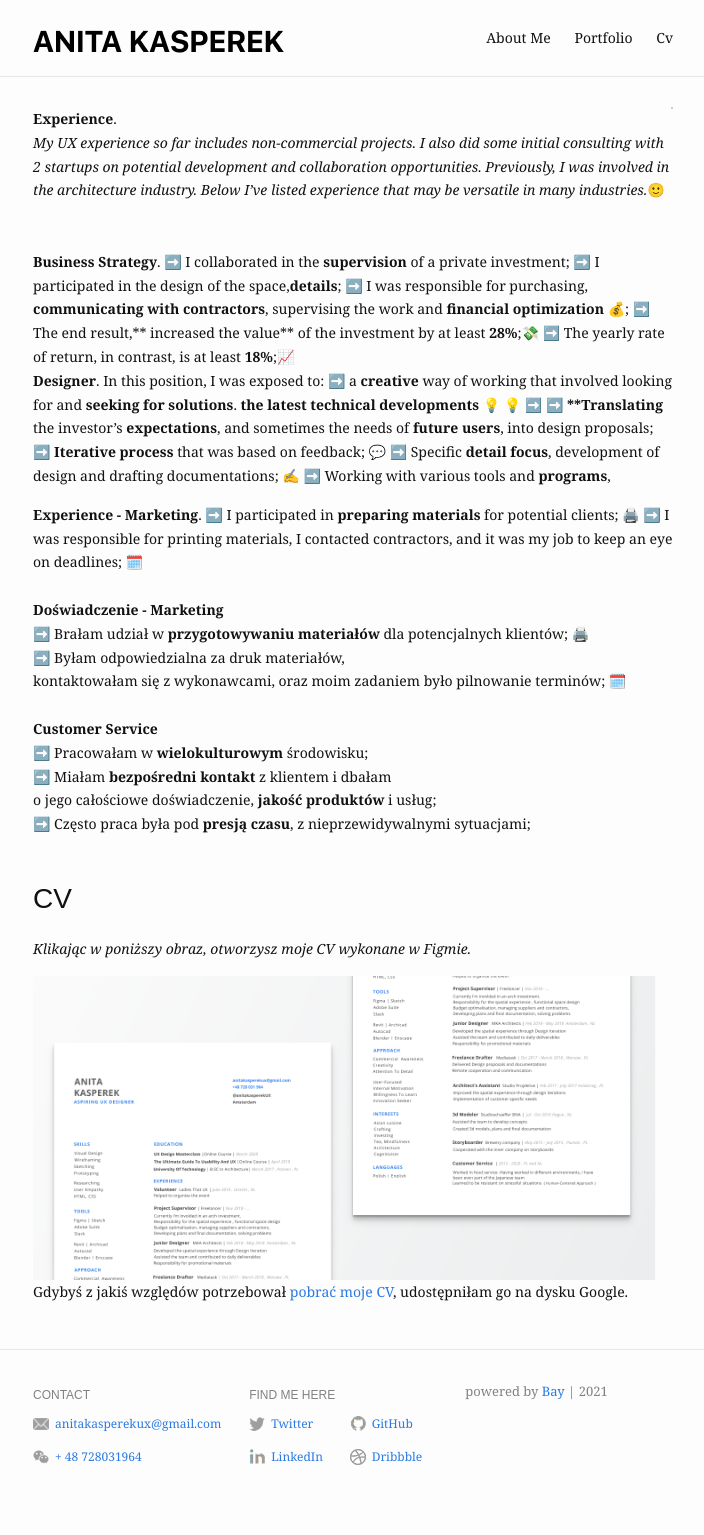
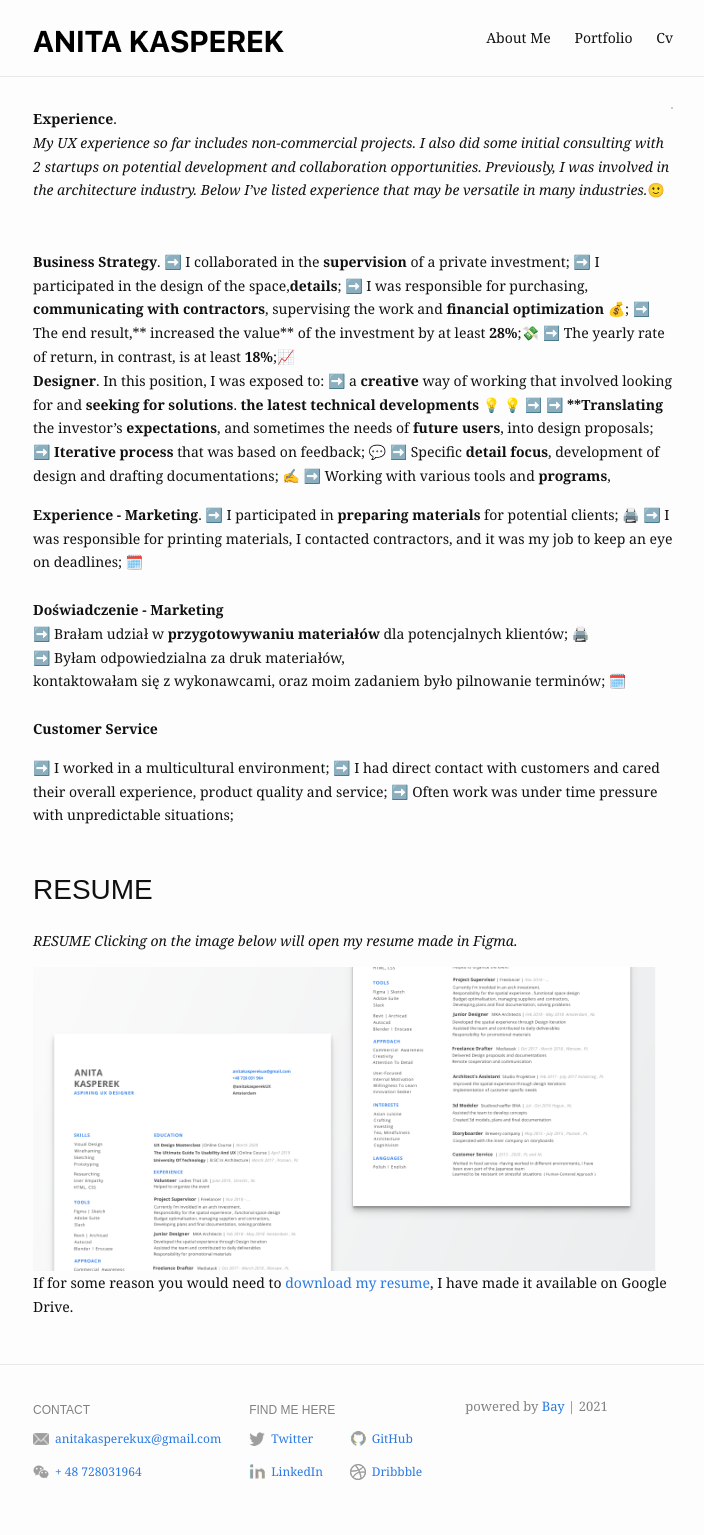
Before and after one commit to anita-kasperek/anita-kasperek.github.io, a Jekyll site: the page built from cv.md, in a window 1280 px wide. Shown: the whole page, without its empty margins (287-991 px from the left). Built offline with Jekyll 4.4.1, drawn with Linux system fonts in a browser that asks for light colours.

Commit message:
Update cv.md

```diff
--- a/cv.md
+++ b/cv.md
@@ -34,14 +34,17 @@ I contacted contractors, and it was my job to keep an eye on deadlines; 🗓️
 ➡️ Brałam udział w **przygotowywaniu materiałów** dla potencjalnych klientów; 🖨️<br>
 ➡️ Byłam odpowiedzialna za druk materiałów,<br> kontaktowałam się z wykonawcami, oraz moim zadaniem było pilnowanie terminów; 🗓️<br>
 <br>
-**Customer Service**<br>
-➡️ Pracowałam w **wielokulturowym** środowisku;<br>
-➡️ Miałam **bezpośredni kontakt** z klientem i dbałam <br> o jego całościowe doświadczenie, **jakość produktów** i usług;<br>
-➡️ Często praca była pod **presją czasu**, z nieprzewidywalnymi sytuacjami;<br>
+**Customer Service**
+
+➡️ I worked in a multicultural environment;
+➡️ I had direct contact with customers and cared
+their overall experience, product quality and service;
+➡️ Often work was under time pressure with unpredictable situations;<br>
 <br>
-# CV<br>
-*Klikając w poniższy obraz, otworzysz moje CV wykonane w Figmie.*
+# RESUME<br>
+*RESUME
+Clicking on the image below will open my resume made in Figma.*
 
 [![image-text](https://raw.githubusercontent.com/anita-kasperek/anita-kasperek.github.io/main/assets/img/cv2.png)](https://www.figma.com/proto/hi6MsvVflNzFSG0QDNcBaK/Anita_Kasperek_CV?node-id=73%3A66&viewport=37%2C153%2C0.14476820826530457&scaling=min-zoom&page-id=71%3A0) <br>
-Gdybyś z jakiś względów potrzebował [pobrać moje CV](https://drive.google.com/file/d/1W6nUgriiwFOnTJuuJIHW96vZAtRwVlm_/view?usp=sharing),
-udostępniłam go na dysku Google.
+If for some reason you would need to [download my resume](https://drive.google.com/file/d/1W6nUgriiwFOnTJuuJIHW96vZAtRwVlm_/view?usp=sharing),
+I have made it available on Google Drive.
```
